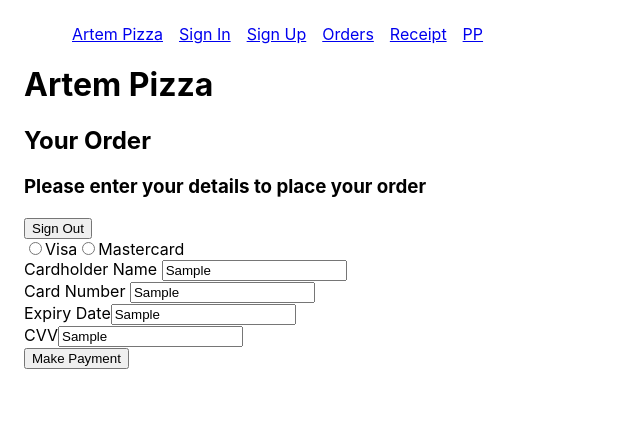
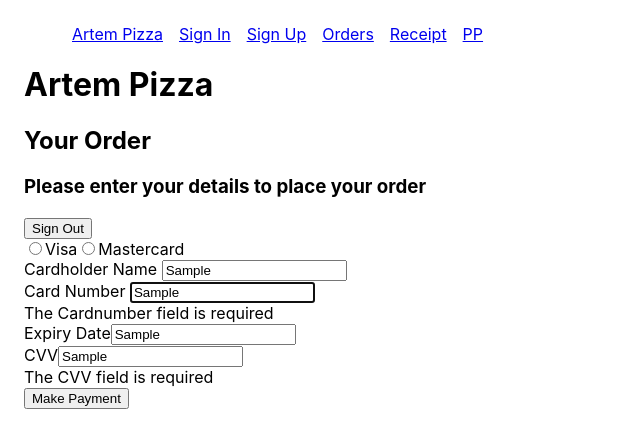
Before and after one commit to tan75/papaginos, a React (Create React App) app: page /processPayment in a window 1280 px wide. Both pictures are taken after typing "Sample", "Sample", "Sample", "Sample" into the empty fields and a click on the button "Make Payment". Shown: the top 448 px of the page, without its empty margins (0-640 px from the left). Built offline with nearby package versions, Linux system fonts and the light colour scheme.

Commit message:
Add react-hook-form validation

```diff
--- a/src/ProcessPaymentPage/ProcessPayment.js
+++ b/src/ProcessPaymentPage/ProcessPayment.js
@@ -33,24 +33,72 @@ const ProcessPayment = () => {
         <div>
           <label> Cardholder Name </label>
           <input
-            {...register('cardholderName', { required: true, minLength: 1 })}
+            {...register('cardholderName', {
+              required: {
+                message: 'The cardholder name is required',
+                value: true,
+              },
+              pattern: {
+                message: 'Only letters are allowed',
+                value: /^[A-Za-z]+$/i,
+              },
+              minLength: { message: 'Cardholder Name is too short', value: 1 },
+              maxLength: { message: 'Cardholder Name is too long', value: 21 },
+            })}
             placeholder="Name Surname"
           />
           {errors?.cardholderName && (
-            <div>The Cardholer Name field is required</div>
+            <div>{errors?.cardholderName.message}</div>
           )}
         </div>
         <div>
           <label> Card Number </label>
-          <input {...register('cardNumber')} placeholder="Card number" />
+          <input
+            {...register('cardNumber', {
+              required: {
+                message: 'The card number is required',
+                value: true,
+              },
+              minLength: {
+                message: 'Should be 19 digits',
+                value: 16,
+              },
+              maxLength: {
+                message: 'Should be 19 digits',
+                value: 16,
+              },
+            })}
+            placeholder="Card number"
+          />
+          {errors?.cardNumber && <div>The Cardnumber field is required</div>}
         </div>
         <div>
           <label> Expiry Date</label>
-          <input {...register('expiryDate')} placeholder="Expiry date" />
+          <input
+            {...register('expiryDate', {
+              required: {
+                message: 'The expiry date is required',
+                value: true,
+              },
+            })}
+            placeholder="Expiry date"
+          />
+          {errors?.expiryDate && <div>The Expiry Date field is required</div>}
         </div>
         <div>
           <label> CVV</label>
-          <input {...register('cvv')} placeholder="CVV" />
+          <input
+            {...register('cvv', {
+              required: {
+                message: 'The CVV field is required',
+                value: true,
+              },
+              minLength: 3,
+              maxLength: 3,
+            })}
+            placeholder="CVV"
+          />
+          {errors?.cvv && <div>The CVV field is required</div>}
         </div>
         <button>Make Payment</button>
       </form>
```
